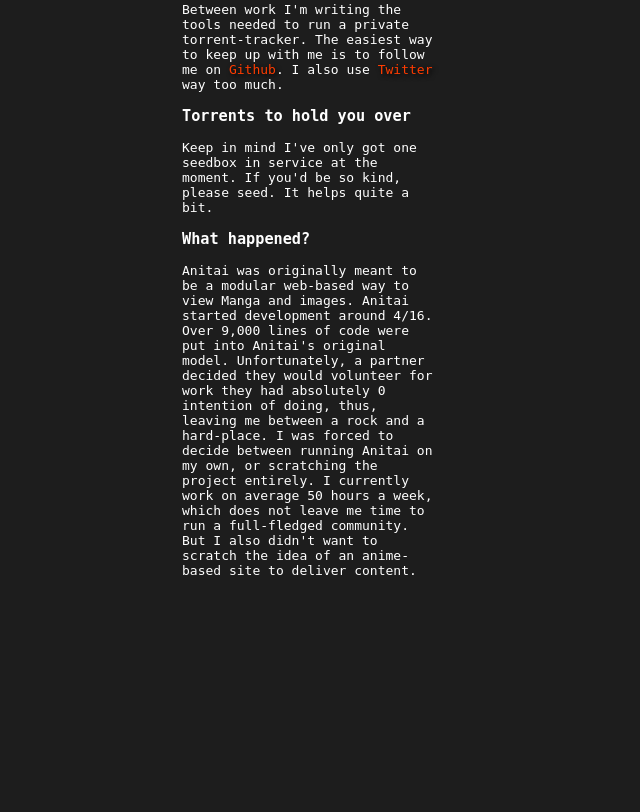
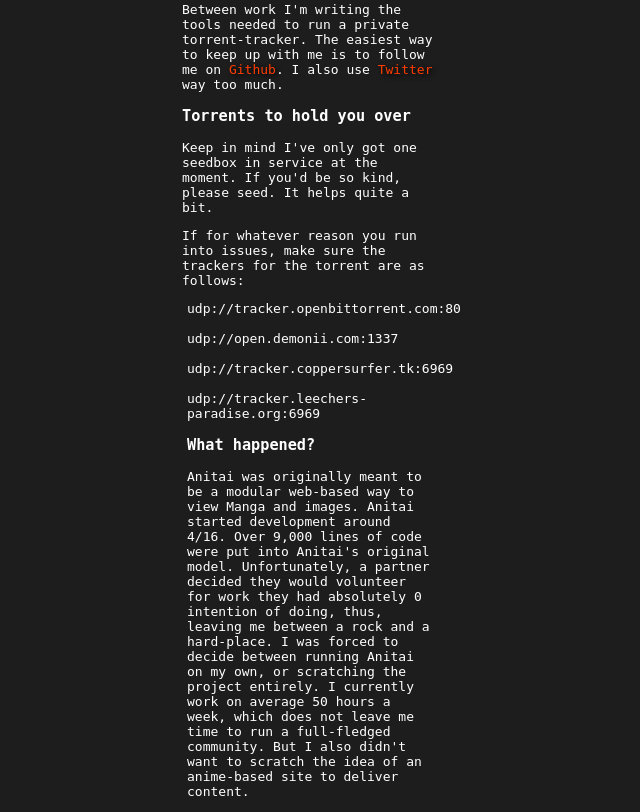
Before and after one commit to ModalSeoul/anitai.faith, a Flask app: template templates/index.html in a window 1280 px wide. Shown: the part 384-1196 px from the top of the page, without its empty margins (331-971 px from the left). Before the commit the page ends 959 px from the top, so only its background shows below. Run offline with Flask 2, Linux system fonts and the light colour scheme; the template is opened without the code that fills it, so the values that code supplies are empty.

Commit message:
Added tracker information

```diff
--- a/static/style.css
+++ b/static/style.css
@@ -20,11 +20,14 @@ img {
   height: 150px;
   border-radius: 50%;
 }
-.span {
-  color: pink
-}
 a {
   text-decoration: none;
   color: #FF3C00;
   text-shadow: 2px 2px 5px black;
 }
+pre {
+  background-color: #2e2e2e;
+  color: #ccc;
+  border: 1px solid #424242;
+  text-align: left;
+}
--- a/templates/index.html
+++ b/templates/index.html
@@ -7,7 +7,7 @@
   <div class="container" align="center">
     <h3>Yo this project is currently dead</h3>
     <p>But never fear yung homie. Anitai's development has taken a different route,
-      and will now be a private torrent-tracker for all you weeb pieces of shit.
+      and will now be a private torrent-tracker for all you weeb pieces of shit.</p>
       <ul>
         <li><a href="https://github.com/ModalSeoul/anitai.faith/">Open Source</a></li>
         <li><a href="https://discordapp.com/invite/pPAbdXg">Discord</a></li>
@@ -34,7 +34,16 @@
         </li>
       </ul>
       {% endfor %}
-
+      <p>If for whatever reason you run into issues, make sure the trackers for the torrent
+      are as follows:</p>
+      <ul>
+          <li>udp://tracker.openbittorrent.com:80</li>
+          <br>
+          <li>udp://open.demonii.com:1337</li>
+          <br>
+          <li>udp://tracker.coppersurfer.tk:6969</li>
+          <br>
+          <li>udp://tracker.leechers-paradise.org:6969</li>
       <h3>What happened?</h3>
       <p>Anitai was originally meant to be a modular web-based way to view Manga and images.
       Anitai started development around 4/16. Over 9,000 lines of code were put into Anitai's
```
